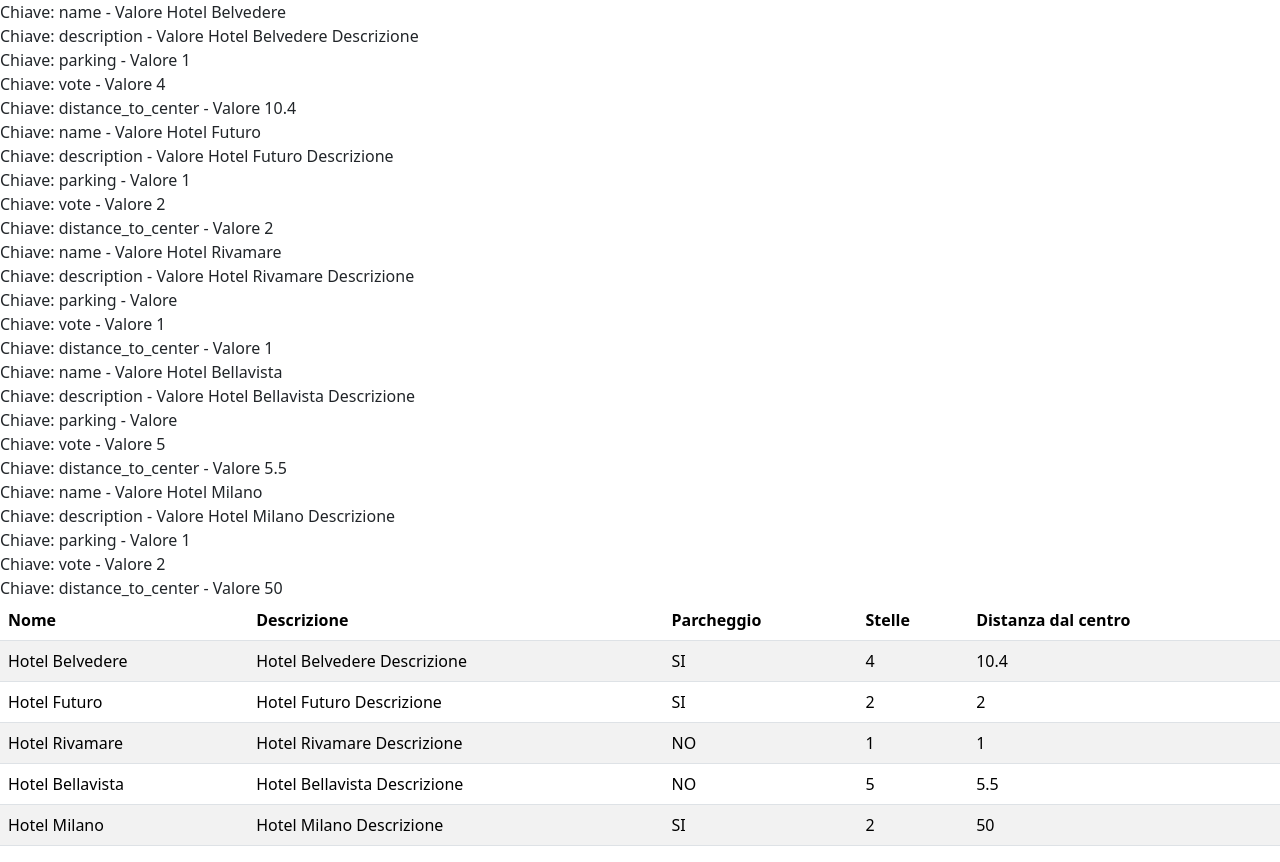
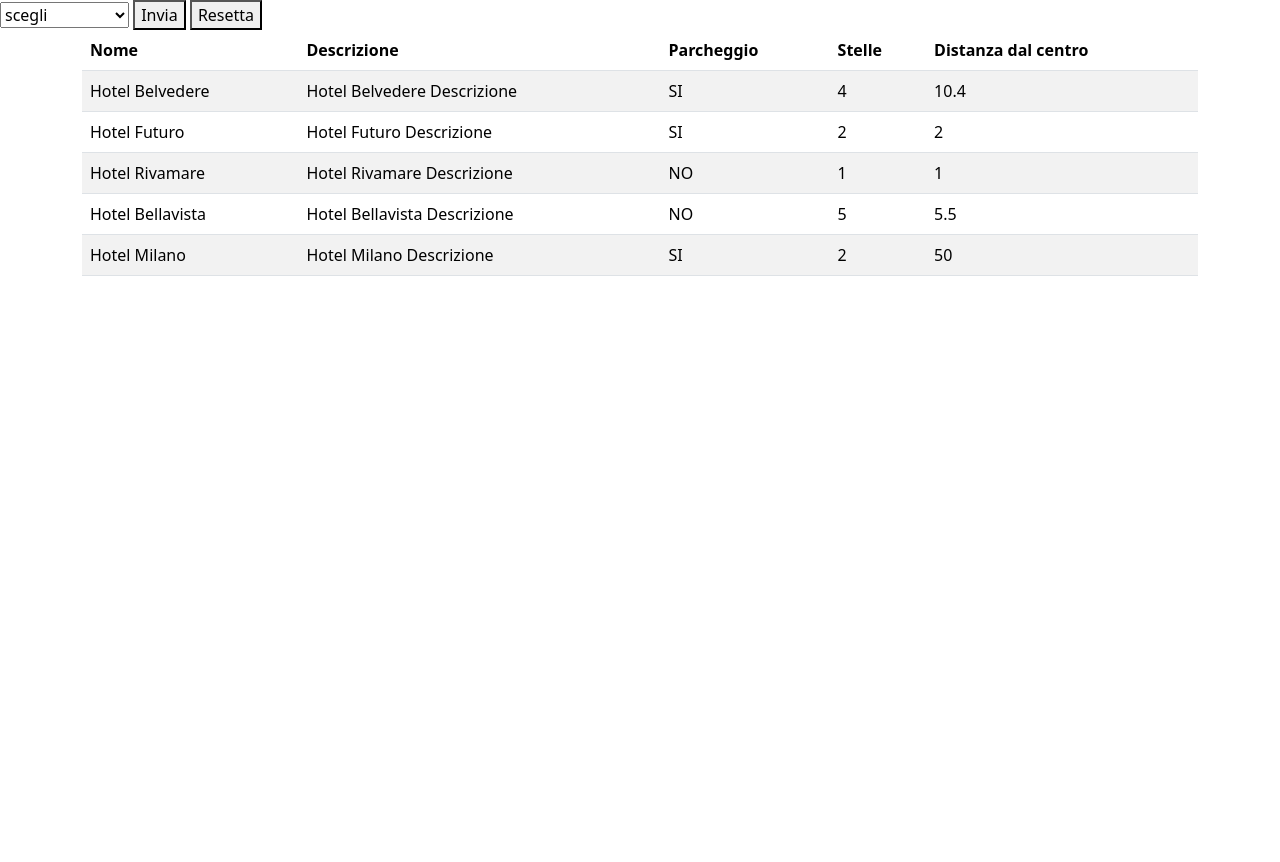
Before and after one commit to adelinashahaj/php-hotel, a PHP site: page / in a window 1280 px wide. After the commit the page ends 276 px from the top, so only its background shows below. Run offline with PHP 8.4, Linux system fonts and the light colour scheme.

Commit message:
fine bonus 1

```diff
--- a/index.php
+++ b/index.php
@@ -51,17 +51,42 @@ $hotels = [
     ],
 
 ];
-foreach($hotels as $hotel){
-    foreach($hotel as $chiave => $valore) {
 
-        echo 'Chiave: ' . $chiave . ' - Valore ' . $valore . '<br/>';
-    }
-}
+
 
 ?>
+<?php
+$filtarggioparc = [];
+
+if(isset($_GET['parking']) && $_GET['parking'] ==="1"){
+    foreach($hotels as $hotel){
+        if($hotel['parking'] == true) {
+            $filtarggioparc[] = $hotel;
+        }
+    }
+}else{
+    $filtarggioparc = $hotels;
+}
+?>
+
+<form method="GET" action="index.php">
+
+<select id="genere" name="parking">
+                <option value="0">scegli</option>
+                <option value="1">con parceggio</option>
+
+</select>
+
+<button type="submit">Invia</button>
+<button type="reset">Resetta</button>
+
+</form>
 
 
-<table class="table table-striped">
+
+
+ <div class="container">
+ <table class="table table-striped">
 <thead>
     <tr>
       <th scope="col">Nome</th>
@@ -75,7 +100,7 @@ foreach($hotels as $hotel){
 
     <?php
 
-            foreach($hotels as $hotel) {
+            foreach($filtarggioparc as $hotel) {
                 echo "<tr>
                 <td> " . $hotel['name'] . "</td>
                 <td> " . $hotel['description']. "</td>
@@ -92,5 +117,7 @@ foreach($hotels as $hotel){
 
   </tbody>
 </table>
+ </div>
+
 </body>
 </html>
```
